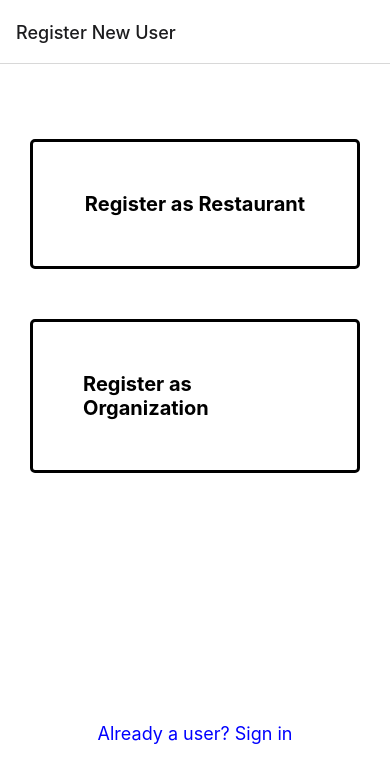
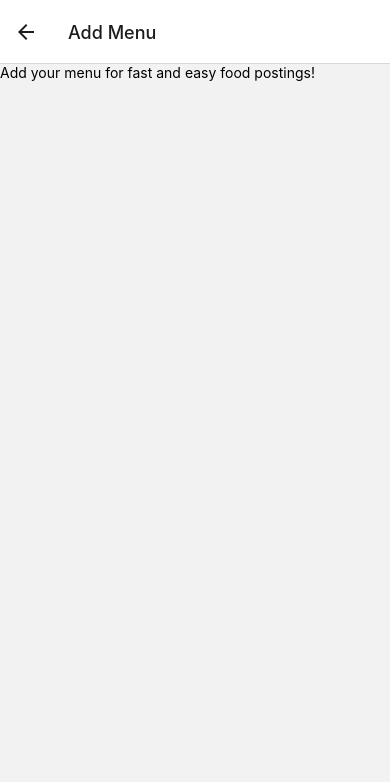
Before and after one commit to SarahAsad23/SustainaBite, a React Native app: screen /AddMenu in a window 390 px wide. Shown: the top 782 px of the page. Built offline with nearby package versions, Linux system fonts and the light colour scheme.

Commit message:
YAY im not a server but im always up for connectio

```diff
--- a/App.js
+++ b/App.js
@@ -8,6 +8,7 @@ import RegisterOrg from './OrganizationsUI/RegisterOrg';
 import RegisterRes from './RestaurantUI/RegisterRes';
 import RestaurantMapView from './OrganizationsUI/RestaurantTableView';
 import SignIn from './SharedUI/SignIn';
+import AddMenu from './RestaurantUI/AddMenu'
 
 const Stack = createNativeStackNavigator();
 
@@ -20,6 +21,7 @@ export default function App() {
         <Stack.Screen name="RegisterOrg" component={RegisterOrg} options={{title: "Register"}}></Stack.Screen>
         <Stack.Screen name="MapScreen" component={RestaurantMapView} options={{title: "Map View"}}></Stack.Screen>
         <Stack.Screen name="SignIn" component={SignIn} options={{title: "Sign In"}}></Stack.Screen>
+        <Stack.Screen name='AddMenu' component={AddMenu} options={{title: "Add Menu"}}></Stack.Screen>
       </Stack.Navigator>
     </NavigationContainer>
   );
--- /dev/null
+++ b/RestaurantUI/AddMenu.tsx
@@ -0,0 +1,14 @@
+import React from "react";
+import { View, Text } from "react-native";
+
+
+const AddMenu = ({navigation}: {navigation: any}) =>{
+    return(
+        <View>
+            <Text>Add your menu for fast and easy food postings!</Text>
+        </View>
+
+    )
+}
+
+export default AddMenu;
--- a/RestaurantUI/RegisterRes.tsx
+++ b/RestaurantUI/RegisterRes.tsx
@@ -2,6 +2,10 @@ import React, { useState } from "react";
 import { Text, View, TextInput, TouchableOpacity, StyleSheet } from "react-native";
 
 const RegisterRes = ({ navigation }: { navigation: any }) => {
+  const handleSubmit = () => {
+    navigation.navigate('AddMenu');
+  }
+
   const [restaurantName, setRestaurantName] = useState('');
   const [address, setAddress] = useState('');
   const [username, setUsername] = useState('');
@@ -46,7 +50,7 @@ const RegisterRes = ({ navigation }: { navigation: any }) => {
         />
       </View>
 
-      <TouchableOpacity style={styles.button}>
+      <TouchableOpacity style={styles.button} onPress={handleSubmit}>
         <Text style={styles.buttonText}>Submit</Text>
       </TouchableOpacity>
     </View>
--- a/server.js
+++ b/server.js
@@ -12,7 +12,7 @@ var bodyparser = require('body-parser');
 var session = require('express-session');
 
 // include the mysql module
-var mysql = require("mysql2");
+var mysql = require("mysql");
 
 // Bcrypt library for comparing password hashes
 const bcrypt = require('bcrypt');
```
Also changed, not shown: 1 other file (tests, documents, lock files or other folders).
